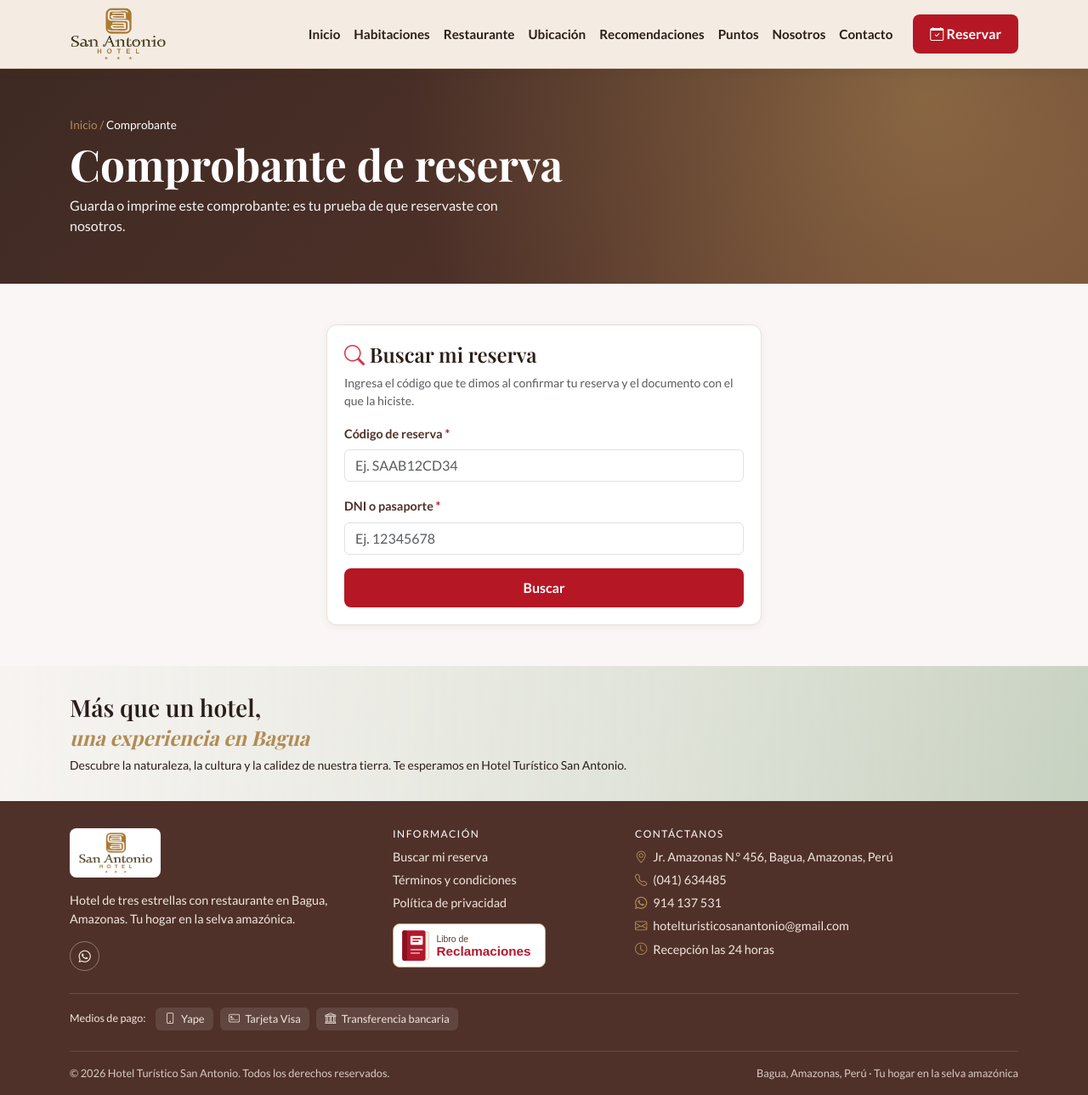
After one commit to VenturaValerJorbin/hotel-san-antonio-web, a PHP site: page /publico/comprobante.php in a window 1280 px wide. The commit adds this page. Shown: the whole page at 85% size. Run offline with PHP 8.4, Linux system fonts and the light colour scheme.

Commit message:
Agregar un comprobante de reserva permanente e imprimible
- Antes, la confirmacion solo se veia una vez en un mensaje de sesion: al recargar
  o cerrar la pestana, el huesped se quedaba sin ninguna prueba de haber reservado
- Nueva pagina publico/comprobante.php: con el codigo de reserva y el documento (los dos
  juntos, para que nadie vea una reserva ajena adivinando el codigo) muestra habitacion,
  fechas, montos, pagos y estado. Tiene boton para imprimir o guardar como PDF
- Al confirmar una reserva, ahora se redirige directo a su comprobante en vez de a un
  mensaje de texto; Dao\Reserva::porCodigoYDocumento, Dao\Pago::listarPorReserva y
  Bo\Reserva::buscarComprobante arman esos datos
- Controlador::ejecutar() acepta un destino dinamico (funcion) ademas de una ruta fija,
  ya que el codigo de la reserva recien se conoce despues de crearla
- Enlace "Buscar mi reserva" en el pie de pagina, para quien vuelve otro dia sin el enlace
- CSS de impresion: al imprimir se oculta el menu, el hero y el pie, dejando solo el recibo

```diff
--- a/assets/css/estilo.css
+++ b/assets/css/estilo.css
@@ -173,6 +173,14 @@ a:hover { color: var(--rojo-osc); }
 .form-check-input:checked { background-color: var(--rojo); border-color: var(--rojo); }
 .requerido::after { content: " *"; color: var(--rojo); }
 
+/* Al imprimir (ej. el comprobante de reserva) se oculta todo lo que no es el contenido:
+   menu, aviso, franja dorada del pie y cualquier boton marcado como .no-imprimir */
+@media print {
+    .sa-header, .sa-hero, .sa-banner, footer, .migas, .no-imprimir { display: none !important; }
+    body { background: #fff; }
+    .sa-comprobante { box-shadow: none !important; border-color: #ccc !important; }
+}
+
 /* Programa de puntos */
 .sa-paso { display: inline-flex; align-items: center; justify-content: center; width: 2rem; height: 2rem; border-radius: 50%; background: var(--rojo); color: #fff; font-weight: 700; }
 .sa-nivel-puntos { font-family: "Playfair Display", serif; font-weight: 700; font-size: 1.9rem; line-height: 1; color: var(--rojo); }
--- /dev/null
+++ b/publico/comprobante.php
@@ -0,0 +1,104 @@
+<?php
+require __DIR__ . "/../config/Autoload.php";
+
+use App\Bo\Reserva as ReservaBO;
+
+$titulo = "Comprobante de reserva";
+$codigo = strtoupper(trim($_GET["codigo"] ?? ""));
+$documento = strtoupper(trim($_GET["numero_documento"] ?? ""));
+$buscado = $codigo !== "" || $documento !== "";
+$reserva = $buscado ? (new ReservaBO())->buscarComprobante($codigo, $documento) : null;
+
+$estados = ["pendiente" => "Pendiente", "confirmada" => "Confirmada", "checkin" => "En el hotel",
+    "checkout" => "Finalizada", "cancelada" => "Cancelada", "no_show" => "No llegó"];
+$metodos = ["yape" => "Yape", "tarjeta" => "Tarjeta Visa", "transferencia" => "Transferencia", "efectivo" => "Efectivo"];
+
+require __DIR__ . "/../views/partes/cabecera.php";
+/** @var array $hotel Datos del hotel (los crea views/partes/ayudas.php) */
+
+hero(
+    "Comprobante de reserva",
+    "Guarda o imprime este comprobante: es tu prueba de que reservaste con nosotros.",
+    [["Inicio", "index.php"], ["Comprobante", null]]
+);
+?>
+<main class="container py-4 py-lg-5">
+    <?php if (!$reserva) : ?>
+        <?php if ($buscado) : ?>
+            <div class="alert alert-warning">No encontramos ninguna reserva con ese código y ese documento. Verifica ambos datos.</div>
+        <?php endif ?>
+        <section class="sa-card sa-card-cuerpo mx-auto" style="max-width: 32rem">
+            <h2 class="h4"><i class="bi bi-search text-danger"></i> Buscar mi reserva</h2>
+            <p class="text-muted small">Ingresa el código que te dimos al confirmar tu reserva y el documento con el que la hiciste.</p>
+            <form method="get" class="row g-3">
+                <div class="col-12">
+                    <label class="form-label requerido" for="codigo">Código de reserva</label>
+                    <input class="form-control" id="codigo" name="codigo" placeholder="Ej. SAAB12CD34" value="<?= e($codigo) ?>" required>
+                </div>
+                <div class="col-12">
+                    <label class="form-label requerido" for="numero_documento">DNI o pasaporte</label>
+                    <input class="form-control" id="numero_documento" name="numero_documento" placeholder="Ej. 12345678" value="<?= e($documento) ?>" required>
+                </div>
+                <div class="col-12"><button class="btn-sa w-100" type="submit">Buscar</button></div>
+            </form>
+        </section>
+    <?php else : ?>
+        <section class="sa-card sa-card-cuerpo mx-auto sa-comprobante" style="max-width: 42rem">
+            <div class="d-flex justify-content-between align-items-start flex-wrap gap-3 mb-3">
+                <div>
+                    <div class="sa-subtitulo">Código de reserva</div>
+                    <div class="h3 mb-0 font-monospace"><?= e($reserva["codigo"]) ?></div>
+                </div>
+                <span class="badge text-bg-<?= $reserva["estado"] === "cancelada" ? "secondary" : "warning" ?> fs-6">
+                    <?= e($estados[$reserva["estado"]] ?? $reserva["estado"]) ?>
+                </span>
+            </div>
+            <div class="sa-linea-dorada"></div>
+
+            <h3 class="h6 text-muted mt-3">Huésped</h3>
+            <p class="mb-3">
+                <?= e($reserva["nombre_completo"]) ?><br>
+                <?= e($reserva["tipo_documento"]) ?> <?= e($reserva["numero_documento"]) ?>
+                <?php if ($reserva["telefono"]) : ?> · <?= e($reserva["telefono"]) ?><?php endif ?>
+            </p>
+
+            <h3 class="h6 text-muted">Habitación y estadía</h3>
+            <dl class="row mb-3">
+                <dt class="col-6 fw-normal text-muted">Habitación</dt><dd class="col-6 text-end"><?= e($reserva["tipo"]) ?> N.° <?= e($reserva["habitacion"]) ?> (piso <?= (int) $reserva["piso"] ?>)</dd>
+                <dt class="col-6 fw-normal text-muted">Ingreso</dt><dd class="col-6 text-end"><?= fechaLarga($reserva["fecha_ingreso"]) ?></dd>
+                <dt class="col-6 fw-normal text-muted">Salida</dt><dd class="col-6 text-end"><?= fechaLarga($reserva["fecha_salida"]) ?></dd>
+                <dt class="col-6 fw-normal text-muted">Estadía</dt><dd class="col-6 text-end"><?= (int) $reserva["noches"] ?> <?= (int) $reserva["noches"] === 1 ? "noche" : "noches" ?></dd>
+                <dt class="col-6 fw-normal text-muted">Tarifa por noche</dt><dd class="col-6 text-end"><?= soles($reserva["precio_noche"]) ?></dd>
+            </dl>
+
+            <h3 class="h6 text-muted">Pago</h3>
+            <dl class="row mb-1">
+                <dt class="col-6 fw-normal text-muted">Modalidad</dt><dd class="col-6 text-end"><?= $reserva["modalidad_pago"] === "fraccionado" ? "Pago fraccionado" : "Pago completo" ?></dd>
+                <dt class="col-6 fw-normal text-muted">Total de la reserva</dt><dd class="col-6 text-end fw-bold"><?= soles($reserva["monto_total"]) ?></dd>
+                <dt class="col-6 fw-normal text-muted">Pagado</dt><dd class="col-6 text-end"><?= soles($reserva["monto_pagado"]) ?></dd>
+                <dt class="col-6 fw-normal text-muted">Saldo pendiente (al llegar)</dt><dd class="col-6 text-end"><?= soles($reserva["saldo_pendiente"]) ?></dd>
+            </dl>
+            <?php foreach ($reserva["pagos"] as $p) : ?>
+                <p class="small text-muted mb-1">
+                    <i class="bi bi-receipt"></i> <?= soles($p["monto"]) ?> por <?= $metodos[$p["metodo"]] ?? e($p["metodo"]) ?>
+                    <?php if ($p["fecha_pago"]) : ?> · <?= fechaLarga($p["fecha_pago"]) ?><?php endif ?>
+                </p>
+            <?php endforeach ?>
+
+            <div class="sa-caja-crema small mt-4">
+                <i class="bi bi-info-circle"></i> El pago no es reembolsable, salvo que la habitación no corresponda a lo publicado en esta web.
+                Consulta nuestros <a href="<?= url("publico/terminos.php") ?>">términos y condiciones</a>.
+            </div>
+
+            <div class="d-flex flex-column flex-sm-row gap-2 mt-4 no-imprimir">
+                <button type="button" class="btn-sa" onclick="window.print()"><i class="bi bi-printer"></i> Imprimir / Guardar como PDF</button>
+                <a class="btn-linea text-decoration-none text-center" href="<?= url("publico/comprobante.php") ?>">Buscar otra reserva</a>
+            </div>
+
+            <p class="small text-muted mt-4 mb-0 no-imprimir">
+                ¿Necesitas ayuda? Escríbenos por WhatsApp al <?= e($hotel["whatsapp_texto"]) ?> con tu código de reserva.
+            </p>
+        </section>
+    <?php endif ?>
+</main>
+<?php require __DIR__ . "/../views/partes/pie.php" ?>
--- a/views/partes/pie.php
+++ b/views/partes/pie.php
@@ -26,6 +26,7 @@
                 <div class="col-12 col-sm-6 col-lg-3">
                     <h6>Información</h6>
                     <ul>
+                        <li><a href="<?= url("publico/comprobante.php") ?>">Buscar mi reserva</a></li>
                         <li><a href="<?= url("publico/terminos.php") ?>">Términos y condiciones</a></li>
                         <li><a href="<?= url("publico/privacidad.php") ?>">Política de privacidad</a></li>
                     </ul>
```
Also changed, not shown: src/Bo/Reserva.php (+12 -0 lines), src/Controller/Controlador.php (+6 -3 lines), src/Controller/Reserva.php (+8 -9 lines), src/Dao/Pago.php (+11 -0 lines), src/Dao/Reserva.php (+18 -0 lines).
